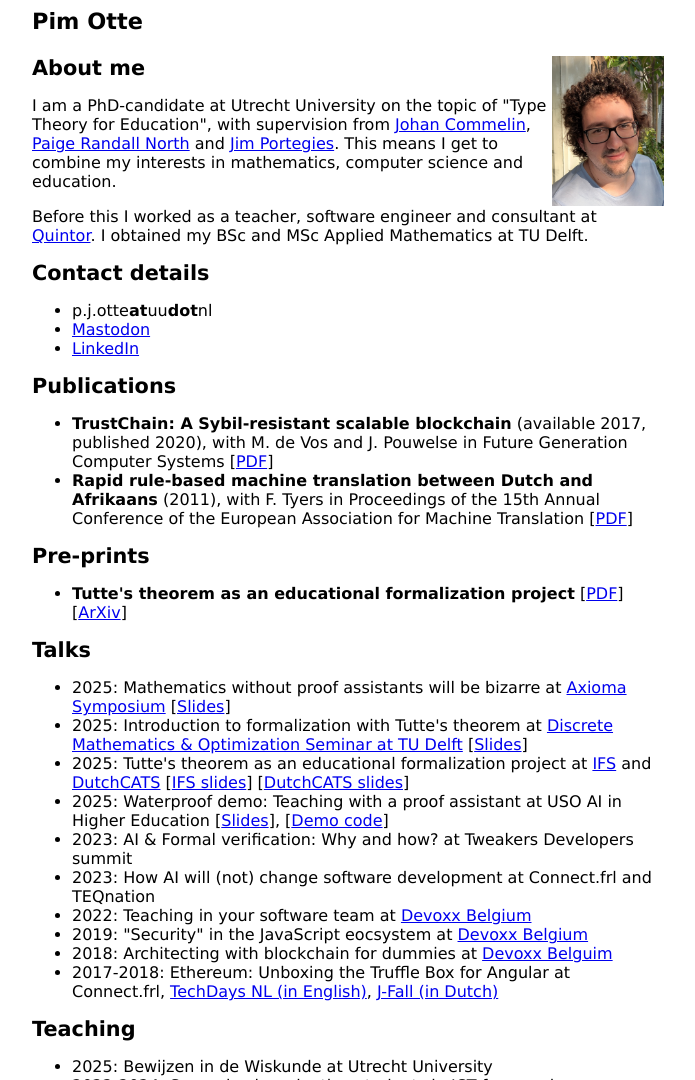
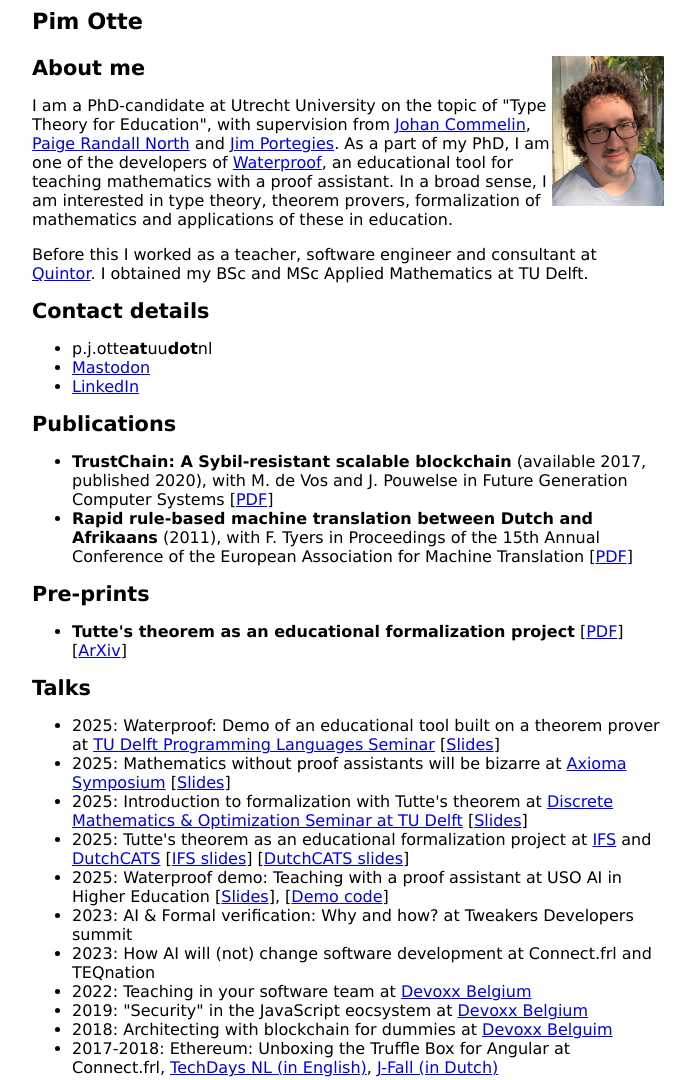
Before and after one commit to pimotte-agents/personalwebsite, a plain HTML site: page public/index.html in a window 1280 px wide. Shown: the top 1080 px of the page, without its empty margins (292-987 px from the left). Drawn offline with Linux system fonts and the light colour scheme.

Commit message:
slides and stuff

```diff
--- a/public/index.html
+++ b/public/index.html
@@ -17,7 +17,11 @@
         <p>I am a PhD-candidate at Utrecht University on the topic of "Type Theory for Education", with supervision
             from <a href="https://math.commelin.net/">Johan Commelin</a>, <a href="https://paigenorth.github.io/">Paige Randall North</a>
             and <a href="https://www.tue.nl/en/research/researchers/jim-portegies">Jim Portegies</a>.
-            This means I get to combine my interests in mathematics, computer science and education.
+            As a part of my PhD, I am one of the developers of <a href="https://impermeable.github.io/">Waterproof</a>,
+            an educational tool for teaching mathematics with a proof assistant.
+            In a broad sense, I am interested in type theory, theorem provers, formalization of mathematics and applications
+            of these in education.
+
         </p>
         <p>
             Before this I worked as a teacher, software engineer and consultant at <a href="https://www.quintor.nl">Quintor</a>.
@@ -51,6 +55,7 @@
         <section>
             <header>Talks</header>
             <ul>
+                <li>2025: Waterproof: Demo of an educational tool built on a theorem prover at <a href="https://pl.ewi.tudelft.nl/seminar/">TU Delft Programming Languages Seminar</a> [<a href="./pdf/wp-demo-delft.pdf">Slides</a>]</li>
                 <li>2025: Mathematics without proof assistants will be bizarre at <a href="https://axioma.fmf.nl/">Axioma Symposium</a> [<a href="./pdf/axioma.pdf">Slides</a>]</li>
                 <li>2025: Introduction to formalization with Tutte's theorem at <a href="https://www.tudelft.nl/ewi/over-de-faculteit/afdelingen/applied-mathematics/discrete-mathematics-optimization/events/seminars-in-discrete-mathematics-and-optimization">Discrete Mathematics & Optimization Seminar at TU Delft</a>
                     [<a href="./pdf/form-tutte.pdf">Slides</a>]</li>
```
Also changed, not shown: 1 other file.
